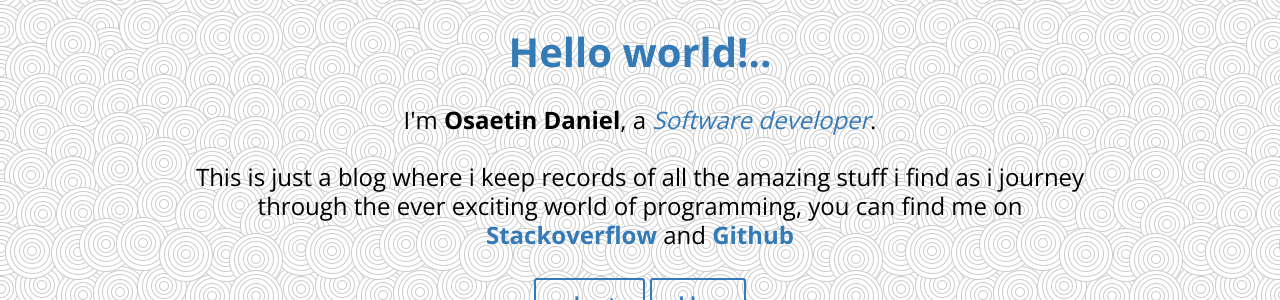
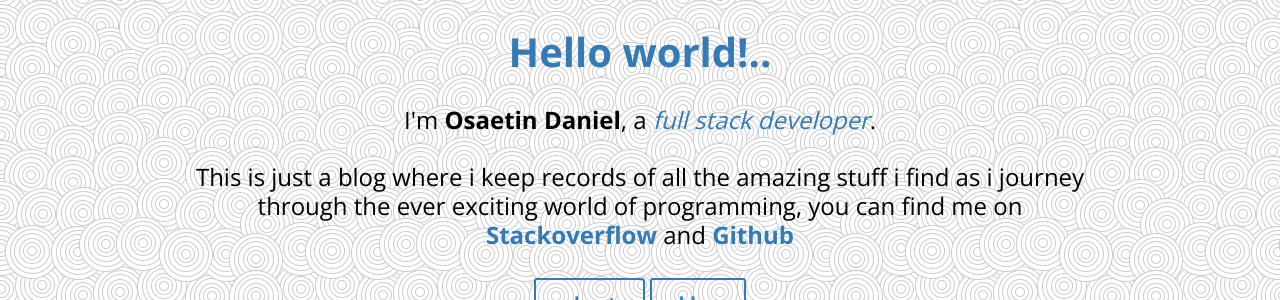
Before and after one commit to danidee10/danidee10.github.io, a Jekyll site: the page built from index.html, in a window 1280 px wide. Shown: the part 316-616 px from the top of the page. Built offline with Jekyll 4.4.1, drawn with Linux system fonts in a browser that asks for light colours; nearby versions of some CDN libraries.

```diff
--- a/_posts/2016-10-05-flask-by-example-4.markdown
+++ b/_posts/2016-10-05-flask-by-example-4.markdown
@@ -1,4 +1,4 @@
-niel---
+---
 layout: post
 title: Flask by example (How to build a Voting app) Part 4
 date: 2016-10-05T22:35:33+01:00
--- a/index.html
+++ b/index.html
@@ -12,7 +12,7 @@ title: Osaetin Daniel's Blog
 
         <img src="images/author.jpg" alt="author thumb" class="dot">
         <h1>Hello world!..</h1>
-        <h3>I'm <strong itemprop="name">Osaetin Daniel</strong>, a <em itemprop="jobTitle">Software developer</em>.</h3>
+        <h3>I'm <strong itemprop="name">Osaetin Daniel</strong>, a <em itemprop="jobTitle">full stack developer</em>.</h3>
         <h3>This is just a blog where i keep records of all the amazing stuff i find as i journey through the ever exciting world
           of programming, you can find me on <a href="http://stackoverflow.com/users/3734244/danidee?tab=profile">Stackoverflow</a> and <a href="https://github.com/danidee10">Github</a>
         </h3>
```
